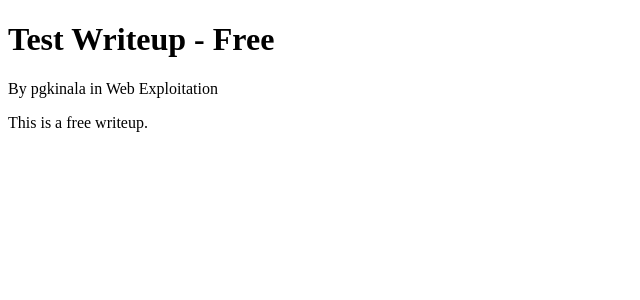
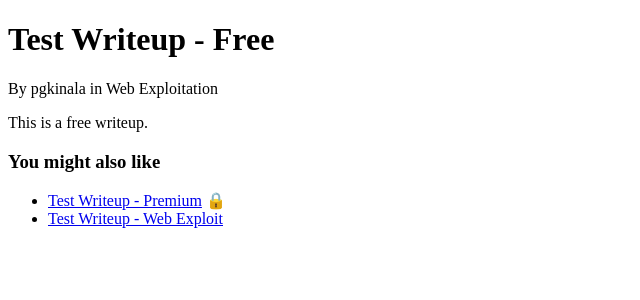
Before and after one commit to Deyonna/rootcause, a Django app: page /writeup/1/ in a window 1280 px wide. Shown: the part 26-326 px from the top of the page, without its empty margins (0-640 px from the left). Run offline with Django 5.2, Linux system fonts and the light colour scheme; a user stored in the database is signed in; data comes from the database, SQL or seed files in the repository; both versions use the stored data as it was after the commit.

Commit message:
added recommendations with similar articles

```diff
--- a/content/templates/content/writeup_detail.html
+++ b/content/templates/content/writeup_detail.html
@@ -18,4 +18,15 @@
     {% else %}
         <p>{{ writeup.body }}</p>
     {% endif %}
+    {% if recommended %}
+        <h3>You might also like</h3>
+        <ul>
+            {% for r in recommended %}
+                <li>
+                    <a href="{% url 'writeup_detail' r.pk %}">{{ r.title }}</a>
+                    {% if r.is_premium %} 🔒{% endif %}
+                </li>
+            {% endfor %}
+        </ul>
+    {% endif %}
 {% endblock %}
--- a/content/views.py
+++ b/content/views.py
@@ -47,9 +47,11 @@ def writeup_detail(request, pk):
     writeup = get_object_or_404(WriteUp, pk=pk)
     profile = request.user.profile
 
+    recommended = WriteUp.objects.filter(category=writeup.category).exclude(pk=writeup.pk)[:4]
+
     if writeup.is_premium:
         unlocked = Unlock.objects.filter(user=request.user, writeup=writeup).exists()
-        context = {'writeup': writeup, 'unlocked': unlocked}
+        context = {'writeup': writeup, 'unlocked': unlocked, 'recommended': recommended}
         return render(request, 'content/writeup_detail.html', context)
 
     # free writeup: log the read, award coins only the first time
@@ -58,7 +60,7 @@ def writeup_detail(request, pk):
         profile.coins += READ_REWARD
         profile.save()
 
-    context = {'writeup': writeup}
+    context = {'writeup': writeup, 'recommended': recommended}
     return render(request, 'content/writeup_detail.html', context)
 
 @login_required
```
Also changed, not shown: db.sqlite3.
